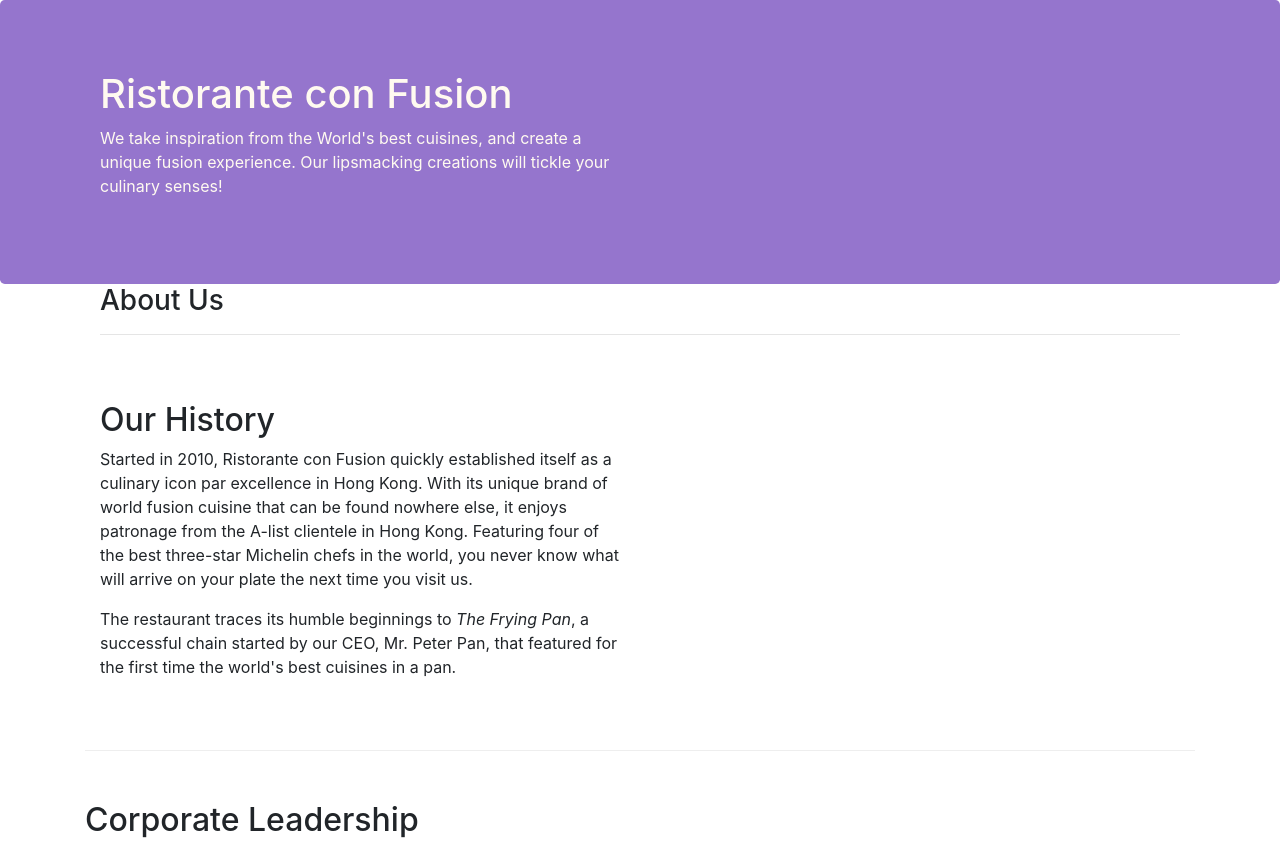
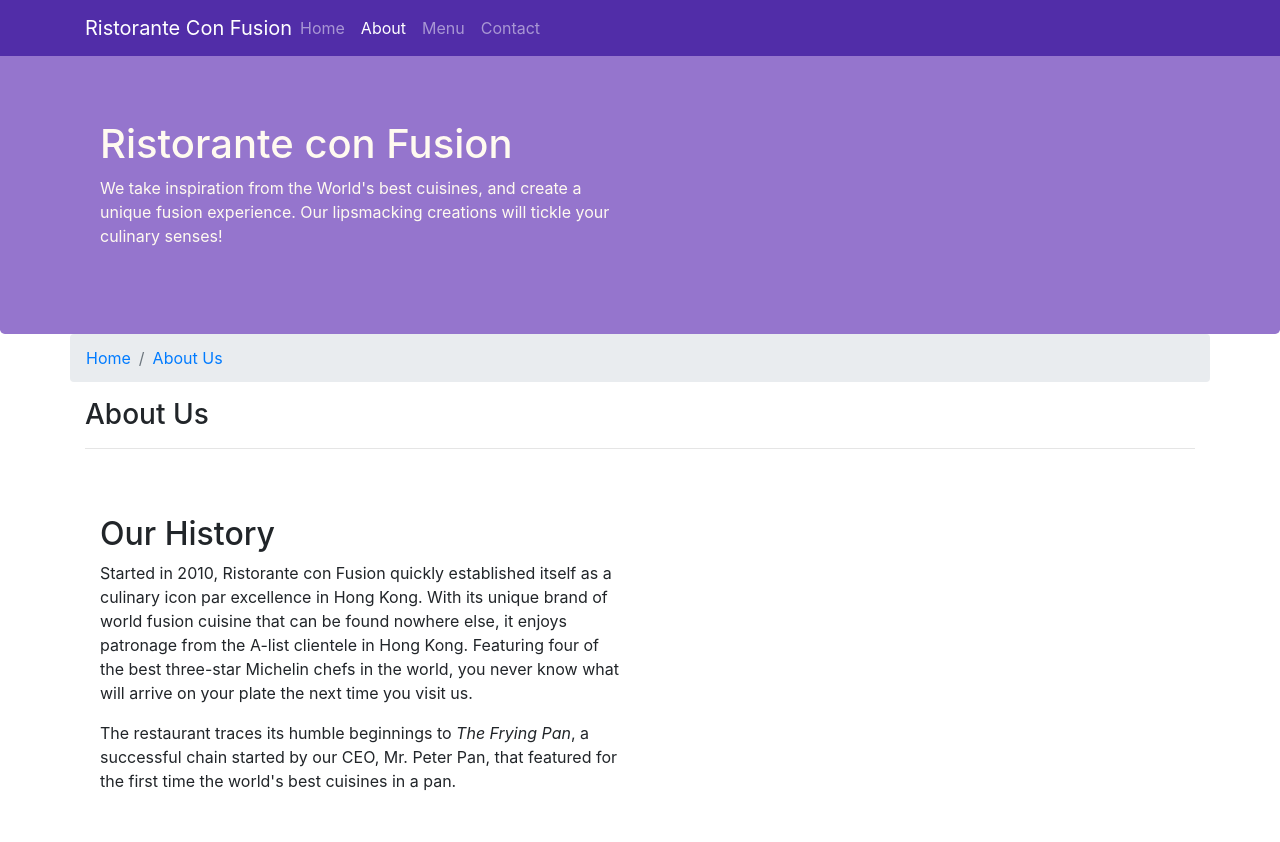
Before and after one commit to varunchopraa/Bootstrap, a website: page aboutus.html in a window 1280 px wide. Shown: the top 842 px of the page. Drawn offline with nearby package versions, Linux system fonts and the light colour scheme.

Commit message:
navbar and breadcrumbs

```diff
--- a/aboutus.html
+++ b/aboutus.html
@@ -18,6 +18,24 @@
 
 <body>
 
+     <nav class="navbar navbar-dark navbar-expand-sm fixed-top">
+        <div class="container">
+            <button class="navbar-toggler" type="button" data-toggle="collapse" data-target="#Navbar">
+                <span class="navbar-toggler-icon"></span>
+            </button>
+            <a class="navbar-brand mr-auto" href="index.html">Ristorante Con Fusion</a>
+            <div class="collapse navbar-collapse" id="Navbar">
+                <ul class="navbar-nav mr-auto">
+                    <li class="nav-item"><a class="nav-link" href="index.html">Home</a></li>
+                    <li class="nav-item active"><a class="nav-link" href="aboutus.html">About</a></li>
+                    <li class="nav-item"><a class="nav-link" href="#">Menu</a></li>
+                    <li class="nav-item"><a class="nav-link" href="#">Contact</a></li>
+                </ul>
+            </div>
+        </div>
+
+    </nav>
+
     <header class="jumbotron">
         <div class="container">
             <div class="row row-header">
@@ -32,7 +50,11 @@
     </header>
 
     <div class="container">
-        <div class="row row-header">
+        <div class="row">
+            <ol class="col-12 breadcrumb">
+                <li class="breadcrumb-item"><a href="index.html">Home</a></li>
+                <li class="breadcrumb-item active"><a href="#">About Us</a></li>
+            </ol>
             <div class="col-12 col-sm">
                <h3>About Us</h3>
                <hr>
@@ -72,7 +94,7 @@
                 <div class="col-4 offset-1 col-sm-2">
                     <h5>Links</h5>
                     <ul class="list-unstyled">
-                        <li><a href="#">Home</a></li>
+                        <li><a href="index.html">Home</a></li>
                         <li><a href="#">About</a></li>
                         <li><a href="#">Menu</a></li>
                         <li><a href="#">Contact</a></li>
--- a/css/styles.css
+++ b/css/styles.css
@@ -29,3 +29,13 @@
     margin: 0px;
     color: #0f0f0f;
 }
+
+/*To avoid hiding of jumbotron by navbar*/
+body {
+    padding: 50px 0px 0px 0px;
+    z-index: 0;
+}
+
+.navbar-dark {
+    background-color: #512DA8;
+}
```
Also changed, not shown: index.html (+19 -1 lines).
